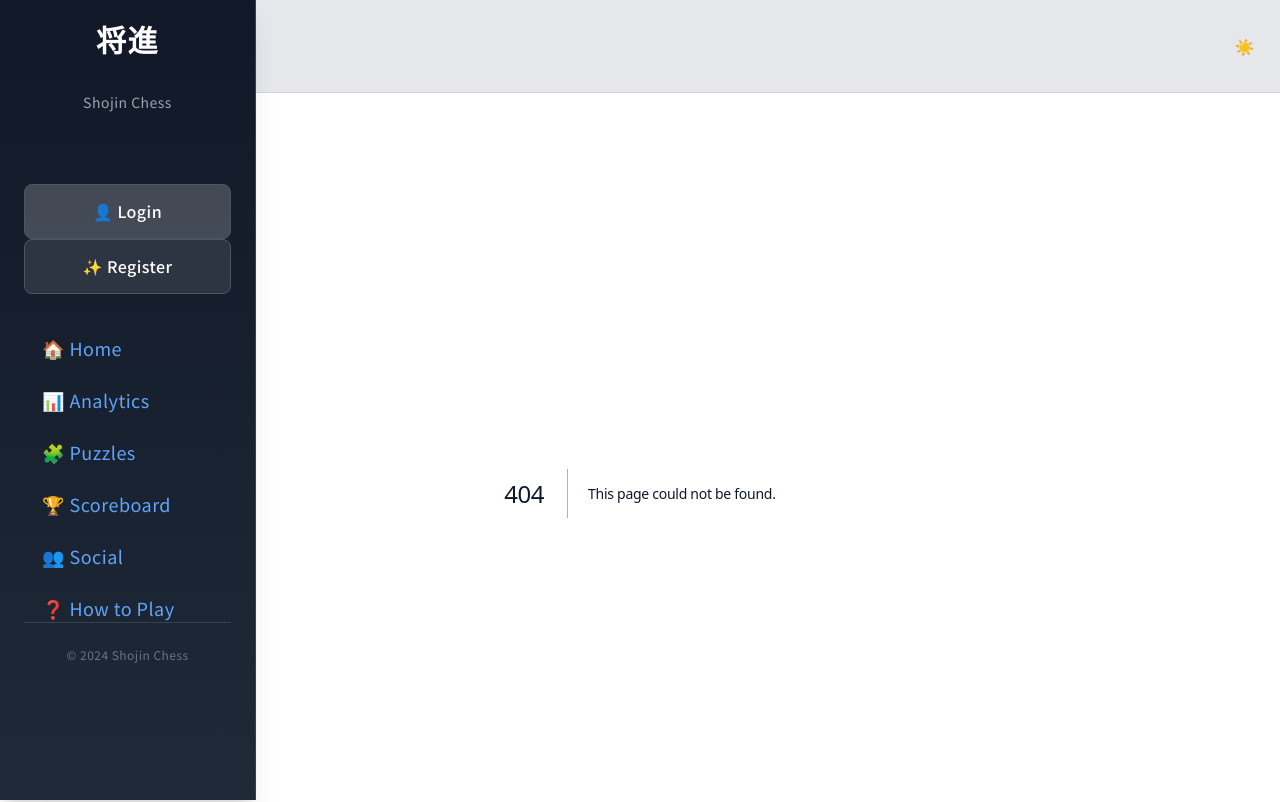
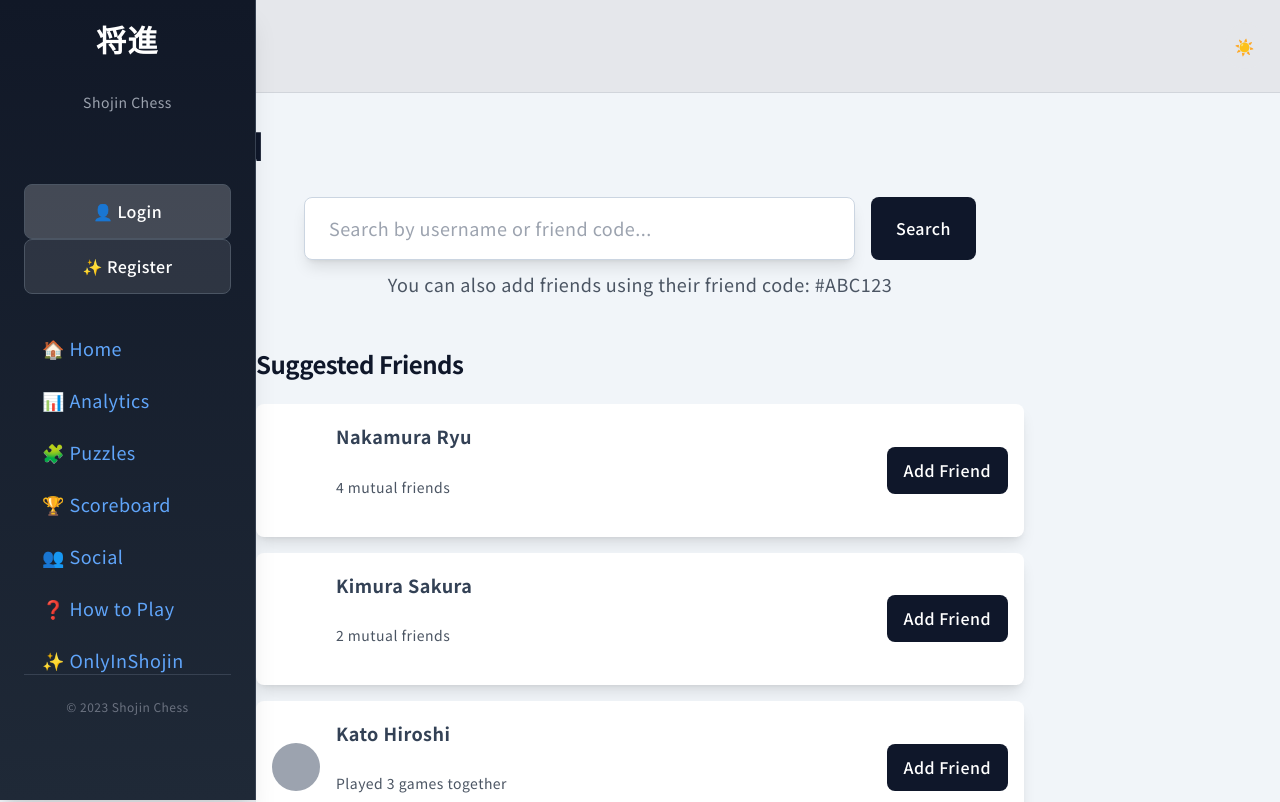
Before and after one commit to leonlama/ShojinTryoutNEXT, a Next.js app: page /social/friends/add in a window 1280 px wide. Before the commit this address had no page. Shown: the top 802 px of the page. Built offline with nearby package versions, Linux system fonts and the light colour scheme.

Commit message:
Add coming soon page

```diff
--- a/app/components/NavBar.tsx
+++ b/app/components/NavBar.tsx
@@ -11,6 +11,7 @@ const NavBar = () => {
     { name: 'Scoreboard', href: '/scoreboard', icon: '🏆' },
     { name: 'Social', href: '/social', icon: '👥' },
     { name: 'How to Play', href: '/howtoplay', icon: '❓' },
+    { name: 'OnlyInShojin', href: '/onlyinshojin', icon: '✨' },
   ];
 
   return (
@@ -62,7 +63,7 @@ const NavBar = () => {
 
         <div className="mt-auto pt-6 border-t border-gray-700">
           <p className="text-xs text-center text-gray-500">
-            © 2024 Shojin Chess
+            © 2023 Shojin Chess
           </p>
         </div>
       </div>
--- /dev/null
+++ b/app/onlyinshojin/page.tsx
@@ -0,0 +1,44 @@
+export default function OnlyInShojinPage() {
+    return (
+        <div className="container mx-auto px-4 py-16">
+            <div className="max-w-4xl mx-auto text-center">
+                <h1 className="text-5xl font-bold mb-6 tracking-tight">
+                    Only in <span className="text-accent">将進</span>
+                </h1>
+                <p className="text-xl text-gray-600 dark:text-gray-400 mb-12">
+                    A revolutionary new way to experience chess, coming soon.
+                </p>
+
+                <div className="relative w-full aspect-video mb-12 rounded-xl overflow-hidden bg-gradient-to-br from-accent to-secondary">
+                    <div className="absolute inset-0 flex items-center justify-center">
+                        <span className="text-white text-xl font-medium">Preview Video Coming Soon</span>
+                    </div>
+                </div>
+
+                <div className="grid grid-cols-1 md:grid-cols-3 gap-8 mb-12">
+                    <div className="p-6 bg-gray-100 dark:bg-gray-800 rounded-xl">
+                        <h3 className="text-xl font-semibold mb-3">Evolution System</h3>
+                        <p className="text-gray-600 dark:text-gray-400">Evolve your pieces during gameplay for dynamic strategies</p>
+                    </div>
+                    <div className="p-6 bg-gray-100 dark:bg-gray-800 rounded-xl">
+                        <h3 className="text-xl font-semibold mb-3">Japanese Aesthetics</h3>
+                        <p className="text-gray-600 dark:text-gray-400">Beautiful art style inspired by traditional Japanese design</p>
+                    </div>
+                    <div className="p-6 bg-gray-100 dark:bg-gray-800 rounded-xl">
+                        <h3 className="text-xl font-semibold mb-3">Global Rankings</h3>
+                        <p className="text-gray-600 dark:text-gray-400">Compete with players worldwide in our unique ranking system</p>
+                    </div>
+                </div>
+
+                <div className="inline-flex items-center space-x-4">
+                    <button className="bg-accent hover:bg-accent/90 text-white px-8 py-3 rounded-lg font-medium">
+                        Join Waitlist
+                    </button>
+                    <button className="border border-accent text-accent hover:bg-accent/10 px-8 py-3 rounded-lg font-medium">
+                        Learn More
+                    </button>
+                </div>
+            </div>
+        </div>
+    );
+}
--- /dev/null
+++ b/app/social/friends/add/page.tsx
@@ -0,0 +1,71 @@
+import Link from "next/link";
+
+export default function AddFriendPage() {
+    return (
+        <div className="container mx-auto px-4 py-8">
+            <h1 className="text-4xl font-bold tracking-wider mb-8">Add Friend</h1>
+
+            {/* Search Section */}
+            <div className="max-w-2xl mx-auto mb-12">
+                <div className="relative flex">
+                    <input
+                        type="text"
+                        placeholder="Search by username or friend code..."
+                        className="flex-1 px-6 py-4 bg-white dark:bg-gray-800 rounded-lg shadow-lg focus:outline-none focus:ring-2 focus:ring-accent text-lg"
+                    />
+                    <button className="ml-4 bg-accent hover:bg-accent/90 text-white px-6 py-4 rounded-lg">
+                        Search
+                    </button>
+                </div>
+                <p className="text-gray-600 dark:text-gray-400 mt-2 text-center">
+                    You can also add friends using their friend code: #ABC123
+                </p>
+            </div>
+
+            {/* Suggested Friends */}
+            <div className="max-w-3xl mx-auto">
+                <h2 className="text-2xl font-semibold mb-6">Suggested Friends</h2>
+                <div className="space-y-4">
+                    <div className="bg-white dark:bg-gray-800 rounded-lg p-4 shadow-lg flex items-center justify-between">
+                        <div className="flex items-center space-x-4">
+                            <div className="w-12 h-12 bg-secondary rounded-full"></div>
+                            <div>
+                                <p className="font-semibold">Nakamura Ryu</p>
+                                <p className="text-sm text-gray-600 dark:text-gray-400">4 mutual friends</p>
+                            </div>
+                        </div>
+                        <button className="bg-accent hover:bg-accent/90 text-white px-4 py-2 rounded-lg">
+                            Add Friend
+                        </button>
+                    </div>
+
+                    <div className="bg-white dark:bg-gray-800 rounded-lg p-4 shadow-lg flex items-center justify-between">
+                        <div className="flex items-center space-x-4">
+                            <div className="w-12 h-12 bg-accent rounded-full"></div>
+                            <div>
+                                <p className="font-semibold">Kimura Sakura</p>
+                                <p className="text-sm text-gray-600 dark:text-gray-400">2 mutual friends</p>
+                            </div>
+                        </div>
+                        <button className="bg-accent hover:bg-accent/90 text-white px-4 py-2 rounded-lg">
+                            Add Friend
+                        </button>
+                    </div>
+
+                    <div className="bg-white dark:bg-gray-800 rounded-lg p-4 shadow-lg flex items-center justify-between">
+                        <div className="flex items-center space-x-4">
+                            <div className="w-12 h-12 bg-gray-400 rounded-full"></div>
+                            <div>
+                                <p className="font-semibold">Kato Hiroshi</p>
+                                <p className="text-sm text-gray-600 dark:text-gray-400">Played 3 games together</p>
+                            </div>
+                        </div>
+                        <button className="bg-accent hover:bg-accent/90 text-white px-4 py-2 rounded-lg">
+                            Add Friend
+                        </button>
+                    </div>
+                </div>
+            </div>
+        </div>
+    );
+}
--- a/app/social/friends/page.tsx
+++ b/app/social/friends/page.tsx
@@ -5,9 +5,11 @@ export default function FriendsPage() {
         <div className="container mx-auto px-4 py-8">
             <div className="flex justify-between items-center mb-8">
                 <h1 className="text-4xl font-bold tracking-wider">Friends</h1>
-                <button className="bg-accent hover:bg-accent/90 text-white px-4 py-2 rounded-lg">
-                    Add Friend
-                </button>
+                <Link href="/social/friends/add">
+                    <button className="bg-accent hover:bg-accent/90 text-white px-4 py-2 rounded-lg">
+                        Add Friend
+                    </button>
+                </Link>
             </div>
 
             <div className="grid grid-cols-1 lg:grid-cols-2 gap-8">
```
